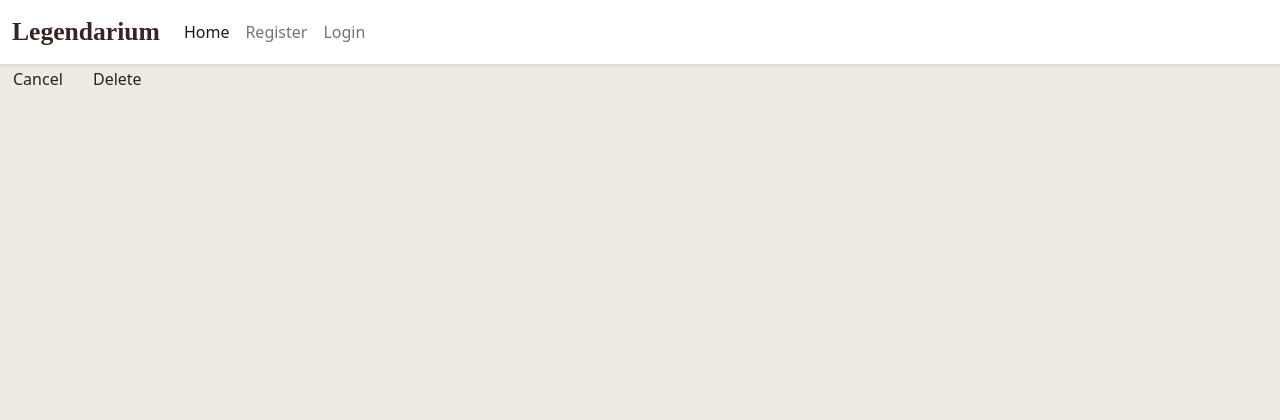
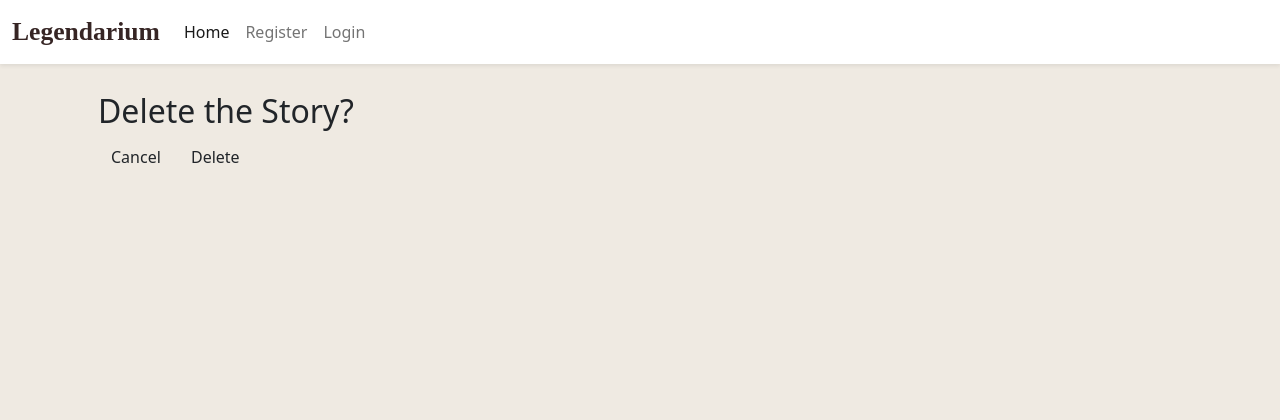
Before and after one commit to Code-Institute-Submissions/Estelindis-legendarium_JanResub, a Django app: page /stories/delete/1/ in a window 1280 px wide. Shown: the top 420 px of the page. Run offline with Django 3.2, Linux system fonts and the light colour scheme; tables that the repository leaves empty hold one stand-in row (values such as "Sample post"); some libraries are stand-ins or nearby versions; some web fonts are replaced.

Commit message:
Apply spacing to delete confirmation pages

```diff
--- a/chargen/templates/chargen/story_confirm_delete.html
+++ b/chargen/templates/chargen/story_confirm_delete.html
@@ -2,8 +2,11 @@
 {% load static %}
 
 {% block content %}
+<div class="container">
     <div class="row">
-    <div class="col-12 col-md-6">
+        <div class="col card mb-4  mt-3 left top">
+            <div class="card-body">
+                <h2>Delete the Story?</h2>
                 <form method="POST" action="{% url 'story_delete' pk=story.id %}" class="form mb-2" enctype="multipart/form-data">
                     {% csrf_token %}
                     <div class="text-right">
@@ -13,4 +16,6 @@
                 </form>
             </div>
         </div>
+    </div>
+</div>
 {% endblock %}
```
Also changed, not shown: chargen/templates/chargen/category_confirm_delete.html (+6 -1 lines). Lines whose indentation alone changed are shown as unchanged.
